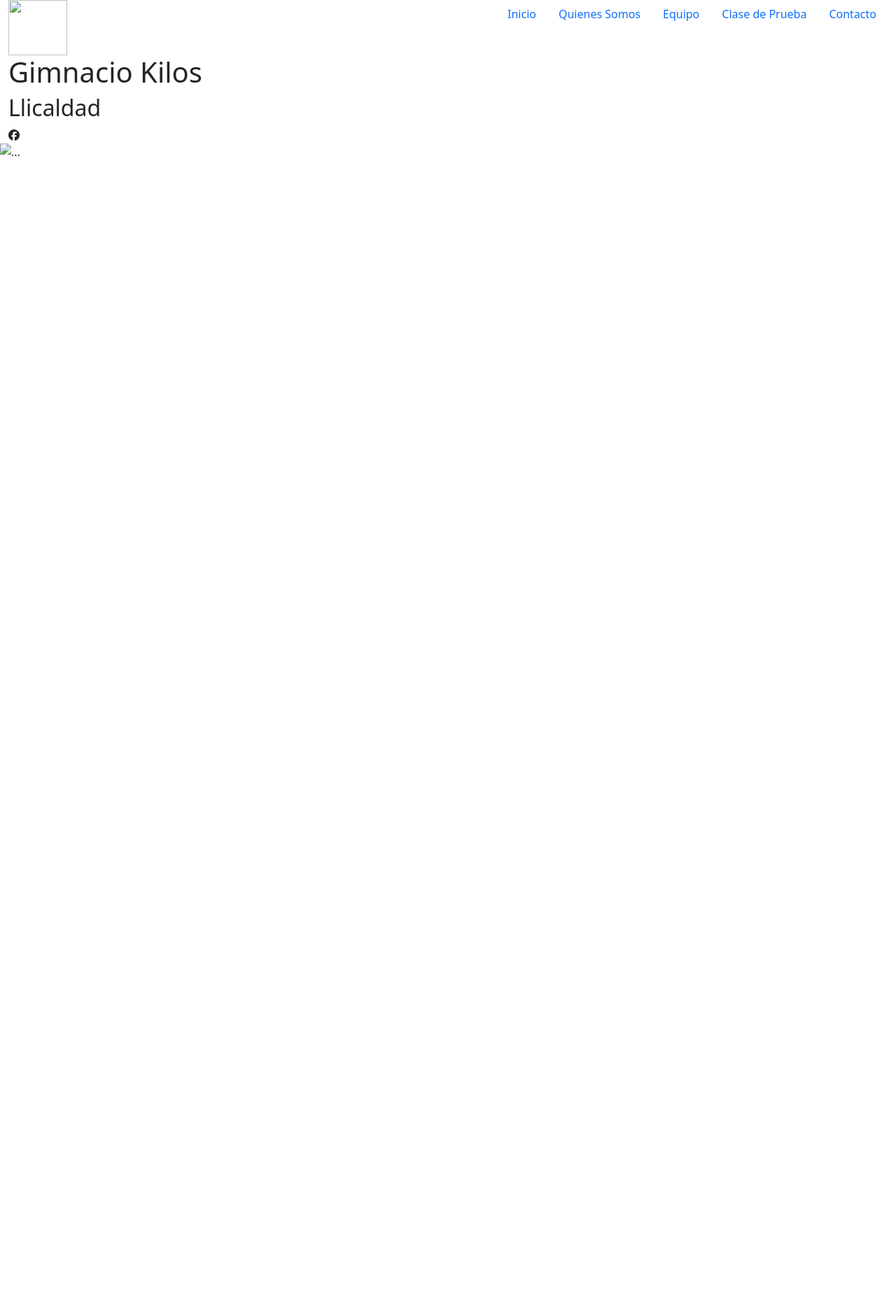
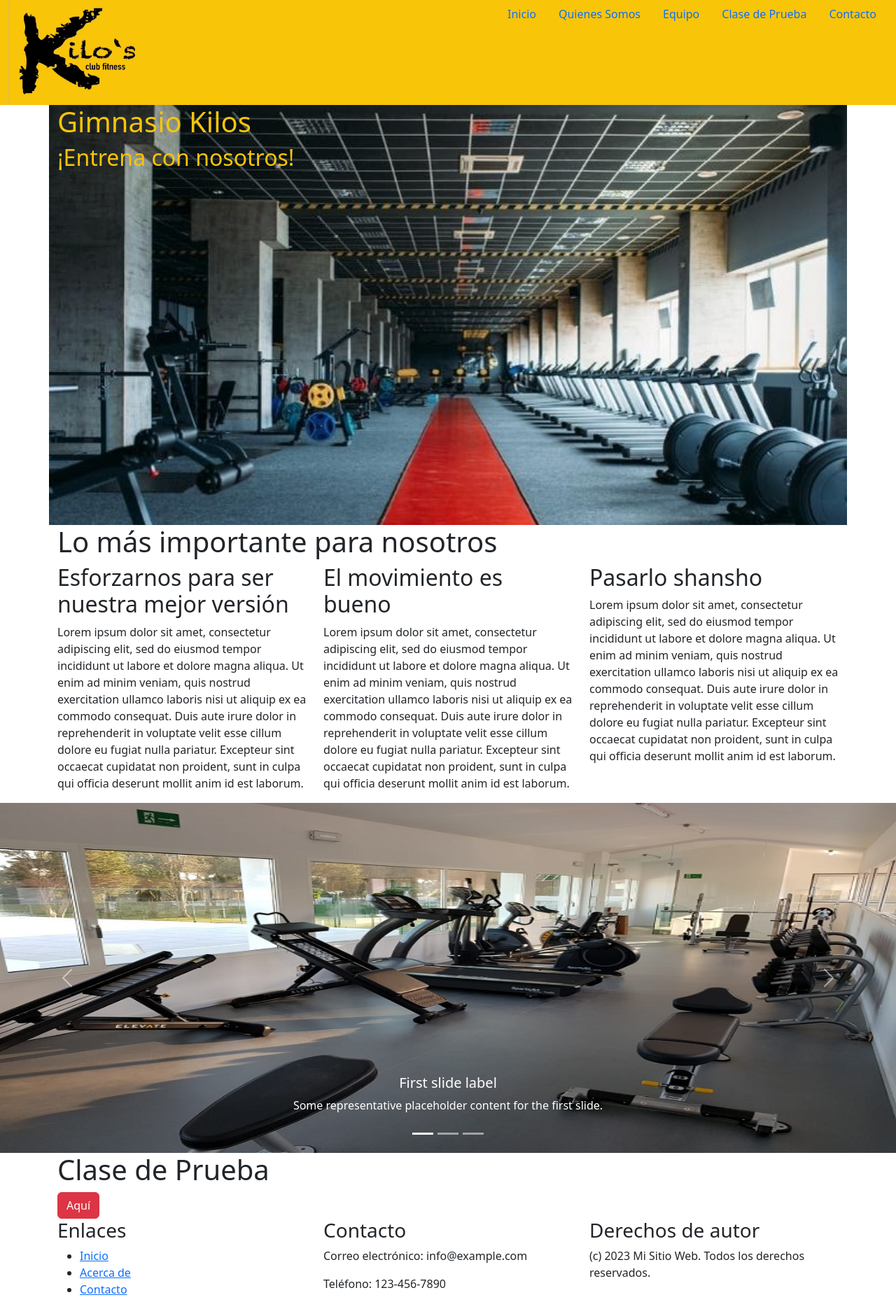
Before and after one commit to LukasOy/ProyectoRA1T.Progr, a plain HTML site: page index.html in a window 1280 px wide. Shown: the whole page at 70% size. Before the commit the page ends 800 px from the top, so only its background shows below. Drawn offline with Linux system fonts and the light colour scheme.

Commit message:
segundo commit

```diff
--- a/assets/css/style.css
+++ b/assets/css/style.css
@@ -0,0 +1,16 @@
+body{
+    background-color: black;
+}
+.logoprincipal{
+    background-image: url("../img/gymlogoprincipal.jpg");
+    height: 500px;
+    background-repeat: no-repeat;
+    background-size: cover;
+    color: #F8C509;
+    width: 400px; /* esta no se agranda más noseporque */
+    height: 600px;
+}
+
+footer{
+    z-index: initial;
+}
--- a/index.html
+++ b/index.html
@@ -24,17 +24,18 @@
  -->
                        <!--  HEADER       -->
 <header>
+
+    <!-- IMAGEN CON LETRAS DE GIMNASIO -->
     <div class="container-fluid">
         <div class="row">
-            <div class="col-6">
-                <!--  AQUU VA LOGO -->
-    <img src="" height="79" width="84"/>
+            <div class="col-6" style="background-color: #F8C509">
 
-    <h1>Gimnacio Kilos</h1>
-    <h2>Llicaldad</h2>
-    <i class="fa-brands fa-facebook" height="20" width="20"></i>
+                <!--  LOGO -->
+                <img src="assets/img/logokilos.png" height="150" width="200"/>
+
+
             </div>
-            <div class="col-6">
+            <div class="col-6" style="background-color: #F8C509">
 <ul class="nav justify-content-end">
     <li class="nav-item">
         <a class="nav-link active" aria-current="page" href="#">Inicio</a>
@@ -56,7 +57,30 @@
     </div>
     </div>
 </header>
-<!--  CARRUSEL       -->
+<div class="container">
+    <div class="row">
+        <div class="col-12 logoprincipal">
+            <h1>Gimnasio Kilos</h1>
+            <h2>¡Entrena con nosotros!</h2>
+        </div>
+    </div>
+</div>
+<!-- Imagen Principal -->
+<div class="container">
+    <div class="row">
+        <h1> Lo más importante para nosotros</h1>
+        <div class="col-4"><h2>Esforzarnos para ser nuestra mejor versión</h2>
+        <p>Lorem ipsum dolor sit amet, consectetur adipiscing elit, sed do eiusmod tempor incididunt ut labore et dolore magna aliqua. Ut enim ad minim veniam, quis nostrud exercitation ullamco laboris nisi ut aliquip ex ea commodo consequat. Duis aute irure dolor in reprehenderit in voluptate velit esse cillum dolore eu fugiat nulla pariatur. Excepteur sint occaecat cupidatat non proident, sunt in culpa qui officia deserunt mollit anim id est laborum.</p></div>
+        <div class="col-4"><h2>El movimiento es bueno</h2>
+        <p>Lorem ipsum dolor sit amet, consectetur adipiscing elit, sed do eiusmod tempor incididunt ut labore et dolore magna aliqua. Ut enim ad minim veniam, quis nostrud exercitation ullamco laboris nisi ut aliquip ex ea commodo consequat. Duis aute irure dolor in reprehenderit in voluptate velit esse cillum dolore eu fugiat nulla pariatur. Excepteur sint occaecat cupidatat non proident, sunt in culpa qui officia deserunt mollit anim id est laborum.</p></div>
+        <div class="col-4"><h2>Pasarlo shansho</h2>
+        <p>Lorem ipsum dolor sit amet, consectetur adipiscing elit, sed do eiusmod tempor incididunt ut labore et dolore magna aliqua. Ut enim ad minim veniam, quis nostrud exercitation ullamco laboris nisi ut aliquip ex ea commodo consequat. Duis aute irure dolor in reprehenderit in voluptate velit esse cillum dolore eu fugiat nulla pariatur. Excepteur sint occaecat cupidatat non proident, sunt in culpa qui officia deserunt mollit anim id est laborum.</p></div>
+    </div>
+</div>
+
+
+
+<!--  CARRUSEL -->
 <div id="carouselExampleCaptions" class="carousel slide">
     <div class="carousel-indicators">
         <button type="button" data-bs-target="#carouselExampleCaptions" data-bs-slide-to="0" class="active" aria-current="true" aria-label="Slide 1"></button>
@@ -65,24 +89,24 @@
     </div>
     <div class="carousel-inner">
         <div class="carousel-item active">
-            <!--  FotoCarrusel -->
-            <img src="" class="d-block w-100" alt="..." height="500px" width="500px">
+
+            <img src="assets/img/gym1.jpeg" class="d-block w-100" alt="..." height="500px" width="500px">
             <div class="carousel-caption d-none d-md-block">
                 <h5>First slide label</h5>
                 <p>Some representative placeholder content for the first slide.</p>
             </div>
         </div>
         <div class="carousel-item">
-            <!--  FotoCarrusel -->
-            <img src="" class="d-block w-100" alt="..." height="500px" width="500px">
+
+            <img src="assets/img/gym2.jpg" class="d-block w-100" alt="..." height="500px" width="500px">
             <div class="carousel-caption d-none d-md-block">
                 <h5>Second slide label</h5>
                 <p>Some representative placeholder content for the second slide.</p>
             </div>
         </div>
         <div class="carousel-item">
-            <!--  FotoCarrusel -->
-            <img src="" class="d-block w-100" alt="..." height="500px" width="500px">
+
+            <img src="assets/img/gym3.jpeg" class="d-block w-100" alt="..." height="500px" width="500px">
             <div class="carousel-caption d-none d-md-block">
                 <h5>Third slide label</h5>
                 <p>Some representative placeholder content for the third slide.</p>
@@ -99,6 +123,43 @@
     </button>
 </div>
 
+<! -- boton -->
+<div class="container">
+    <div class="row">
+        <div class="col-12">
+<h1>Clase de Prueba</h1>
+<button type="button" class="btn btn-danger">Aquí</button>
+</div>
+</div>
+</div>
+
+
+
+<!-- FOOTER -->
+<footer>
+    <div class="container">
+        <div class="row">
+            <div class="col-lg-4">
+                <h3>Enlaces</h3>
+                <ul>
+                    <li><a href="#">Inicio</a></li>
+                    <li><a href="#">Acerca de</a></li>
+                    <li><a href="#">Contacto</a></li>
+                </ul>
+            </div>
+            <div class="col-lg-4">
+                <h3>Contacto</h3>
+                <p>Correo electrónico: info@example.com</p>
+                <p>Teléfono: 123-456-7890</p>
+            </div>
+            <div class="col-lg-4">
+                <h3>Derechos de autor</h3>
+                <p>(c) 2023 Mi Sitio Web. Todos los derechos reservados.</p>
+            </div>
+        </div>
+    </div>
+</footer>
+
 
 <!-- JS BOOTSTRAP -->
 <script src="assets/js/bootstrap/js/bootstrap.min.js"></script>
```
Also changed, not shown: assets/img/gym1.jpeg (added), assets/img/gym2.jpg (added), assets/img/gym3.jpeg (added), assets/img/gymlogoprincipal.jpg (added), assets/img/logokilos.png (added).
